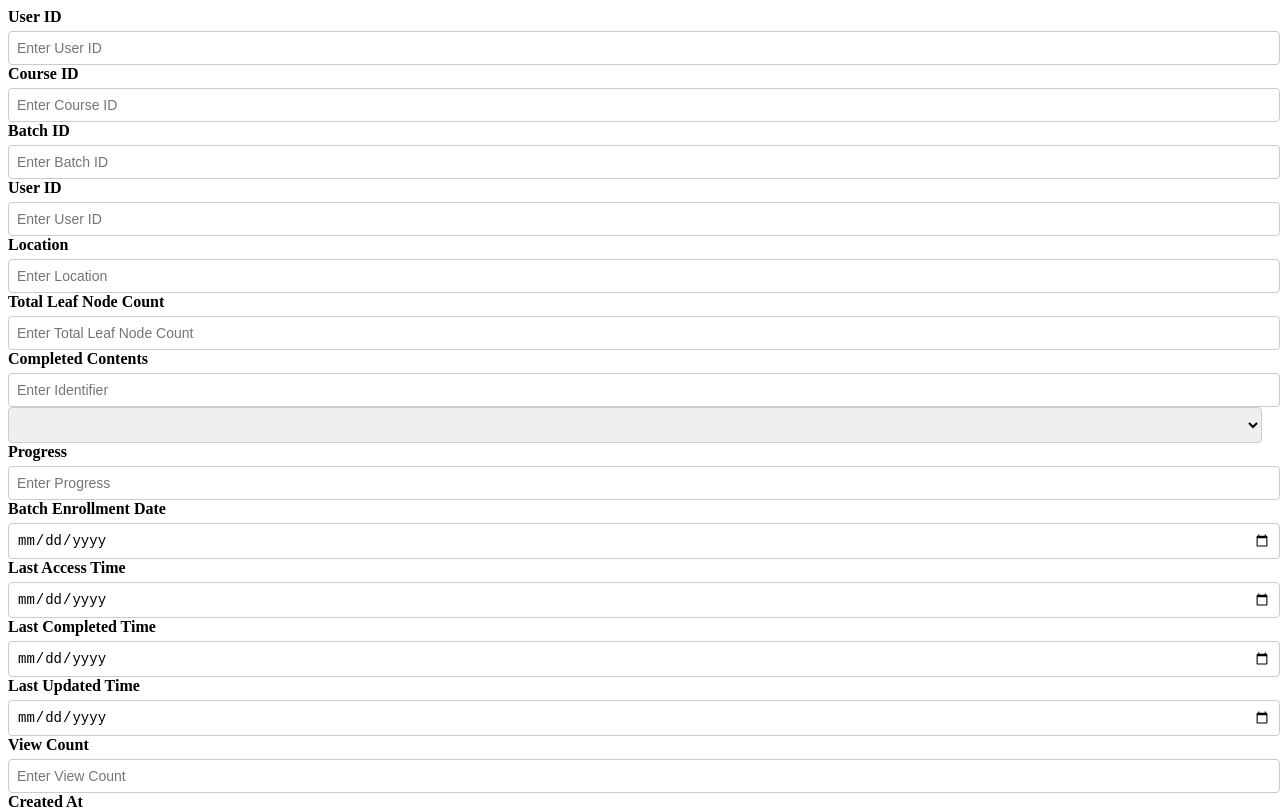
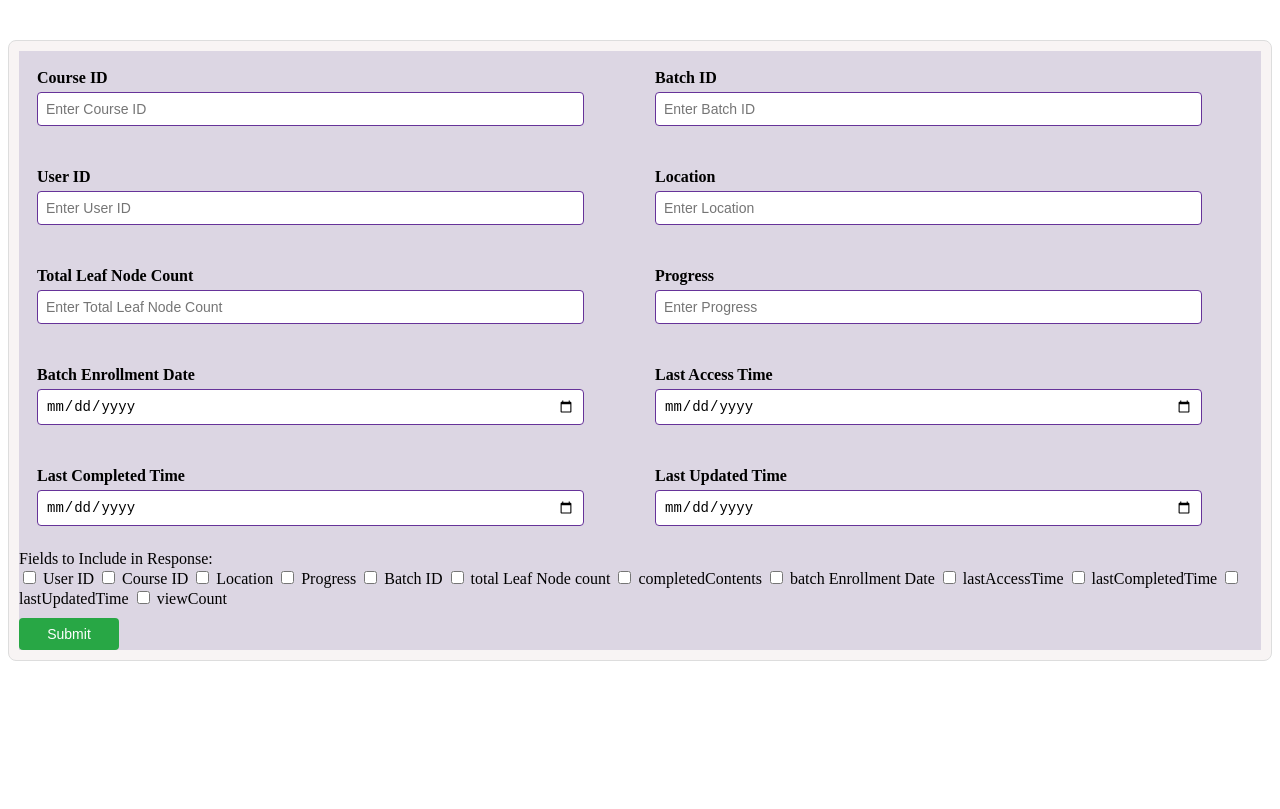
Before and after one commit to iGOT-MissionKarmayogi/C4GT-Communications-Console, an Angular app: page / in a window 1280 px wide. Shown: the top 809 px of the page. Built offline with nearby package versions, Linux system fonts and the light colour scheme.

Commit message:
Add necessary dependencies and configurations

```diff
--- a/src/app/app.component.css
+++ b/src/app/app.component.css
@@ -0,0 +1,4 @@
+* {
+  margin: 0;
+  padding: 0;
+}
--- a/src/app/app.config.ts
+++ b/src/app/app.config.ts
@@ -2,7 +2,12 @@ import { ApplicationConfig, provideZoneChangeDetection } from '@angular/core';
 import { provideRouter } from '@angular/router';
 
 import { routes } from './app.routes';
+import { provideHttpClient, withFetch } from '@angular/common/http';
 
 export const appConfig: ApplicationConfig = {
-  providers: [provideZoneChangeDetection({ eventCoalescing: true }), provideRouter(routes)]
+  providers: [
+    provideZoneChangeDetection({ eventCoalescing: true }),
+    provideRouter(routes),
+    provideHttpClient(withFetch()),
+  ],
 };
--- a/src/app/user-filter/user-filter.component.css
+++ b/src/app/user-filter/user-filter.component.css
@@ -1,23 +1,31 @@
 /* Container styling */
-.form-container {
-  max-width: 900px;
-  margin: 0 auto;
-  padding: 20px;
+.user-filter-container {
+  /* max-width: 1200px; */
+  margin: 40px auto;
+  padding: 10px;
   border: 1px solid #ddd;
   border-radius: 8px;
-  background-color: #f9f9f9;
+  background-color: rgb(248, 244, 244);
+}
+
+.form-class {
+  background-color: rgb(220, 214, 227);
+  display: flex;
+  flex-direction: column;
 }
 
 /* Grid layout for the form */
 .form-row {
   display: flex;
   justify-content: space-between;
-  margin-bottom: 15px;
+  margin-bottom: 6px;
+  padding: 8px;
 }
 
 .form-group {
   flex: 1;
   margin-right: 10px;
+  padding: 10px;
 }
 
 .form-group:last-child {
@@ -32,11 +40,13 @@
 
 .form-group input,
 .form-group select {
-  width: 100%;
+  width: 90%;
   padding: 8px;
   border: 1px solid #ccc;
   border-radius: 4px;
   font-size: 14px;
+  border-color: rebeccapurple;
+  border-width: 1px;
 }
 
 /* Styling for the array field section */
@@ -50,7 +60,6 @@
 
 /* Button styling */
 button {
-  display: inline-block;
   margin-top: 10px;
   padding: 8px 16px;
   font-size: 14px;
@@ -59,35 +68,22 @@ button {
   border: none;
   border-radius: 4px;
   cursor: pointer;
+  width: 100px;
 }
 
 button:disabled {
   background-color: #ccc;
 }
 
-button.remove-button {
-  background-color: #dc3545;
-  margin-left: 10px;
-}
-
-button.add-button {
-  background-color: #28a745;
-}
-
-button.remove-button:hover,
-button.add-button:hover,
-button:hover {
-  opacity: 0.8;
-}
-
 /* Submit button styling */
 button[type="submit"] {
   background-color: #28a745;
-  margin-top: 20px;
+  margin-top: 10px;
 }
 
 button[type="submit"]:hover {
-  background-color: #218838;
+  background-color: #1aec44;
+  color: black;
 }
 
 /* Responsive styling */
--- a/src/app/user-filter/user-filter.component.html
+++ b/src/app/user-filter/user-filter.component.html
@@ -1,17 +1,7 @@
 <div class="user-filter-container">
-  <form [formGroup]="userFilterForm">
-    <!-- _id -->
-    <div class="form-group">
-      <label for="_id">User ID</label>
-      <input
-        id="_id"
-        formControlName="_id"
-        type="text"
-        class="form-control"
-        placeholder="Enter User ID"
-      />
-    </div>
-
+  <form [formGroup]="userFilterForm" class="form-class">
+    <!-- Row 1 -->
+    <div class="form-row">
       <!-- courseId -->
       <div class="form-group">
         <label for="courseId">Course ID</label>
@@ -37,7 +27,10 @@
           required
         />
       </div>
+    </div>
 
+    <!-- Row 2 -->
+    <div class="form-row">
       <!-- userId -->
       <div class="form-group">
         <label for="userId">User ID</label>
@@ -63,7 +56,10 @@
           required
         />
       </div>
+    </div>
 
+    <!-- Row 3 -->
+    <div class="form-row">
       <!-- totalLeafNodecount -->
       <div class="form-group">
         <label for="totalLeafNodecount">Total Leaf Node Count</label>
@@ -75,30 +71,6 @@
           placeholder="Enter Total Leaf Node Count"
           required
         />
-    </div>
-
-    <!-- completedContents -->
-    <div class="form-group">
-      <label for="completedContents">Completed Contents</label>
-      <div
-        formArrayName="completedContents"
-        *ngFor="let content of completedContents.controls; let i = index"
-      >
-        <div [formGroupName]="i" class="content-group">
-          <input
-            formControlName="identifier"
-            type="text"
-            class="form-control"
-            placeholder="Enter Identifier"
-            required
-          />
-          <select formControlName="status" class="form-control" required>
-            <option value="0">Not Started</option>
-            <option value="1">In Progress</option>
-            <option value="2">Completed</option>
-          </select>
-        </div>
-      </div>
       </div>
 
       <!-- progress -->
@@ -113,7 +85,10 @@
           required
         />
       </div>
+    </div>
 
+    <!-- Row 4 -->
+    <div class="form-row">
       <!-- batchEnrollmentDate -->
       <div class="form-group">
         <label for="batchEnrollmentDate">Batch Enrollment Date</label>
@@ -135,7 +110,10 @@
           class="form-control"
         />
       </div>
+    </div>
 
+    <!-- Row 5 -->
+    <div class="form-row">
       <!-- lastCompletedTime -->
       <div class="form-group">
         <label for="lastCompletedTime">Last Completed Time</label>
@@ -157,41 +135,112 @@
           class="form-control"
         />
       </div>
-
-    <!-- viewCount -->
-    <div class="form-group">
-      <label for="viewCount">View Count</label>
-      <input
-        id="viewCount"
-        formControlName="viewCount"
-        type="number"
-        class="form-control"
-        placeholder="Enter View Count"
-      />
     </div>
 
-    <!-- createdAt -->
-    <div class="form-group">
-      <label for="createdAt">Created At</label>
+    <!-- Fields to include in the response -->
+    <div class="form-group2">
+      <label>Fields to Include in Response:</label>
+      <div>
+        <label>
           <input
-        id="createdAt"
-        formControlName="createdAt"
-        type="date"
-        class="form-control"
+            type="checkbox"
+            (change)="onFieldChange($event)"
+            value="userId"
           />
+          User ID
+        </label>
+        <label>
+          <input
+            type="checkbox"
+            (change)="onFieldChange($event)"
+            value="courseId"
+          />
+          Course ID
+        </label>
+        <label>
+          <input
+            type="checkbox"
+            (change)="onFieldChange($event)"
+            value="location"
+          />
+          Location
+        </label>
+        <label>
+          <input
+            type="checkbox"
+            (change)="onFieldChange($event)"
+            value="progress"
+          />
+          Progress
+        </label>
+        <label>
+          <input
+            type="checkbox"
+            (change)="onFieldChange($event)"
+            value="batchid"
+          />
+          Batch ID
+        </label>
+        <label>
+          <input
+            type="checkbox"
+            (change)="onFieldChange($event)"
+            value="totalLeafNodecount"
+          />
+          total Leaf Node count
+        </label>
+        <label>
+          <input
+            type="checkbox"
+            (change)="onFieldChange($event)"
+            value="completedContents"
+          />
+          completedContents
+        </label>
+        <label>
+          <input
+            type="checkbox"
+            (change)="onFieldChange($event)"
+            value="batchEnrollmentDate"
+          />
+          batch Enrollment Date
+        </label>
+        <label>
+          <input
+            type="checkbox"
+            (change)="onFieldChange($event)"
+            value="lastAccessTime"
+          />
+          lastAccessTime
+        </label>
+        <label>
+          <input
+            type="checkbox"
+            (change)="onFieldChange($event)"
+            value="lastCompletedTime"
+          />
+          lastCompletedTime
+        </label>
+        <label>
+          <input
+            type="checkbox"
+            (change)="onFieldChange($event)"
+            value="lastUpdatedTime"
+          />
+          lastUpdatedTime
+        </label>
+        <label>
+          <input
+            type="checkbox"
+            (change)="onFieldChange($event)"
+            value="viewCount"
+          />
+          viewCount
+        </label>
       </div>
-
-    <!-- updatedAt -->
-    <div class="form-group">
-      <label for="updatedAt">Updated At</label>
-      <input
-        id="updatedAt"
-        formControlName="updatedAt"
-        type="date"
-        class="form-control"
-      />
     </div>
-
-    <button type="submit" class="btn btn-primary">Submit</button>
+    <button type="submit" class="btn btn-primary" (click)="onSubmit()">
+      Submit
+    </button>
   </form>
 </div>
--- a/src/app/user-filter/user-filter.component.ts
+++ b/src/app/user-filter/user-filter.component.ts
@@ -6,6 +6,7 @@ import {
   ReactiveFormsModule,
 } from '@angular/forms';
 import { CommonModule } from '@angular/common';
+import { UserService } from '../user-service.service';
 
 @Component({
   selector: 'app-user-filter',
@@ -16,47 +17,56 @@ import { CommonModule } from '@angular/common';
 })
 export class UserFilterComponent {
   userFilterForm: FormGroup;
+  selectedFields: string[] = [];
 
-  constructor(private fb: FormBuilder) {
+  constructor(private fb: FormBuilder, private userService: UserService) {
     this.userFilterForm = this.fb.group({
-      _id: [''],
       courseId: [''],
       batchId: [''],
       userId: [''],
       location: [''],
       totalLeafNodecount: [''],
-      completedContents: this.fb.array([this.createCompletedContent()]),
       progress: [''],
       batchEnrollmentDate: [''],
       lastAccessTime: [''],
       lastCompletedTime: [''],
       lastUpdatedTime: [''],
-      viewCount: [''],
-      createdAt: [''],
-      updatedAt: [''],
     });
   }
 
-  createCompletedContent(): FormGroup {
-    return this.fb.group({
-      identifier: [''],
-      status: [''],
-    });
-  }
-
-  get completedContents(): FormArray {
-    return this.userFilterForm.get('completedContents') as FormArray;
-  }
-
-  addCompletedContent() {
-    this.completedContents.push(this.createCompletedContent());
-  }
-
-  removeCompletedContent(index: number) {
-    this.completedContents.removeAt(index);
+  onFieldChange(event: any) {
+    const field = event.target.value;
+    if (event.target.checked) {
+      this.selectedFields.push(field);
+    } else {
+      this.selectedFields = this.selectedFields.filter((f) => f !== field);
+    }
   }
 
   onSubmit(): void {
-    console.log(this.userFilterForm.value);
+    console.log(this.userFilterForm);
+
+    if (this.userFilterForm) {
+      const filters = this.userFilterForm.value;
+      const requestBody = {
+        request: {
+          search: {
+            filter: filters,
+            fields: this.selectedFields,
+          },
+        },
+      };
+      console.log(this.userFilterForm.value);
+      this.userService.searchUsers(requestBody).subscribe(
+        (response) => {
+          console.log('API Response:', response);
+        },
+        (error) => {
+          console.error('Error:', error);
+        }
+      );
+    } else {
+      console.error('Form is invalid');
+    }
   }
 }
--- /dev/null
+++ b/src/app/user-service.service.ts
@@ -0,0 +1,16 @@
+import { Injectable } from '@angular/core';
+import { HttpClient, HttpHeaders } from '@angular/common/http';
+import { Observable } from 'rxjs';
+
+@Injectable({
+  providedIn: 'root',
+})
+export class UserService {
+  private apiUrl = 'https://api.example.com/users';
+
+  constructor(private http: HttpClient) {}
+
+  searchUsers(requestBody: any): Observable<any> {
+    return this.http.post(`${this.apiUrl}/user/search`, requestBody);
+  }
+}
```
Also changed, not shown: 1 other file (tests, documents, lock files or other folders). Lines whose indentation alone changed are shown as unchanged.
